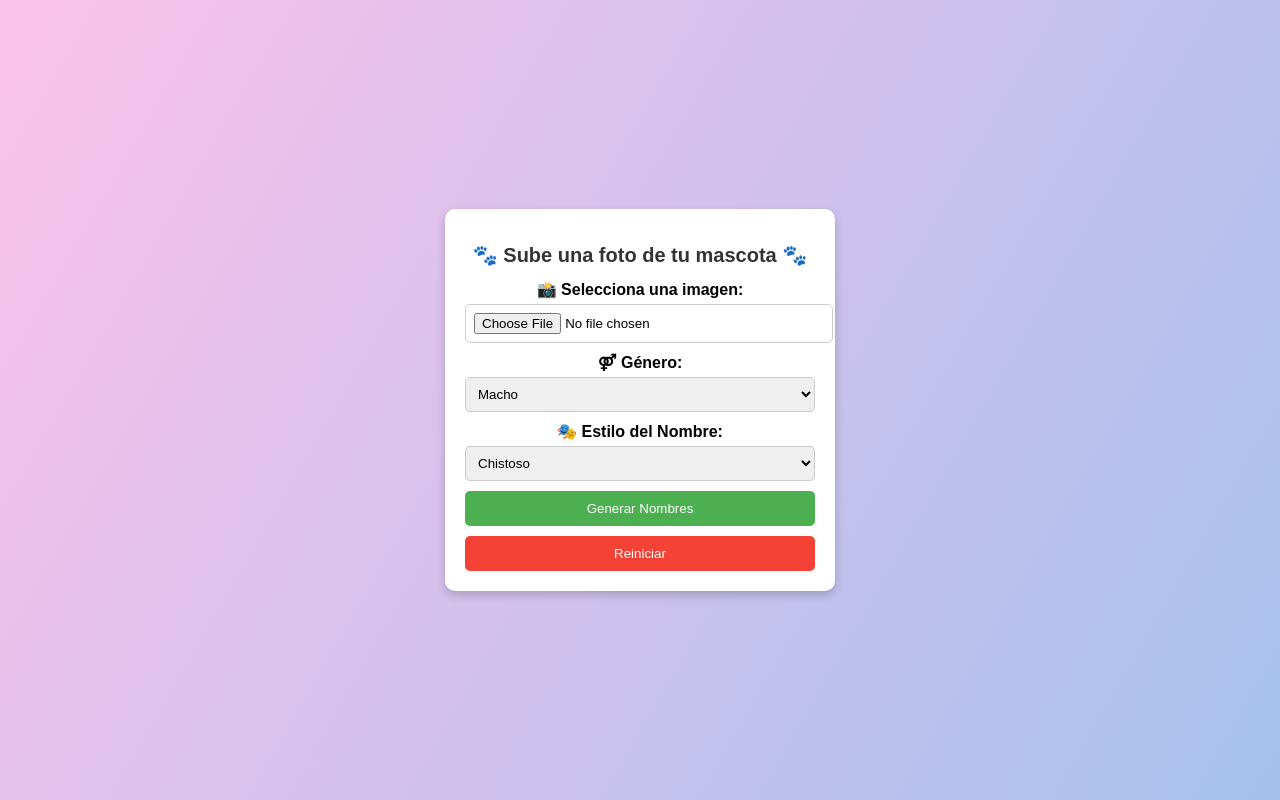
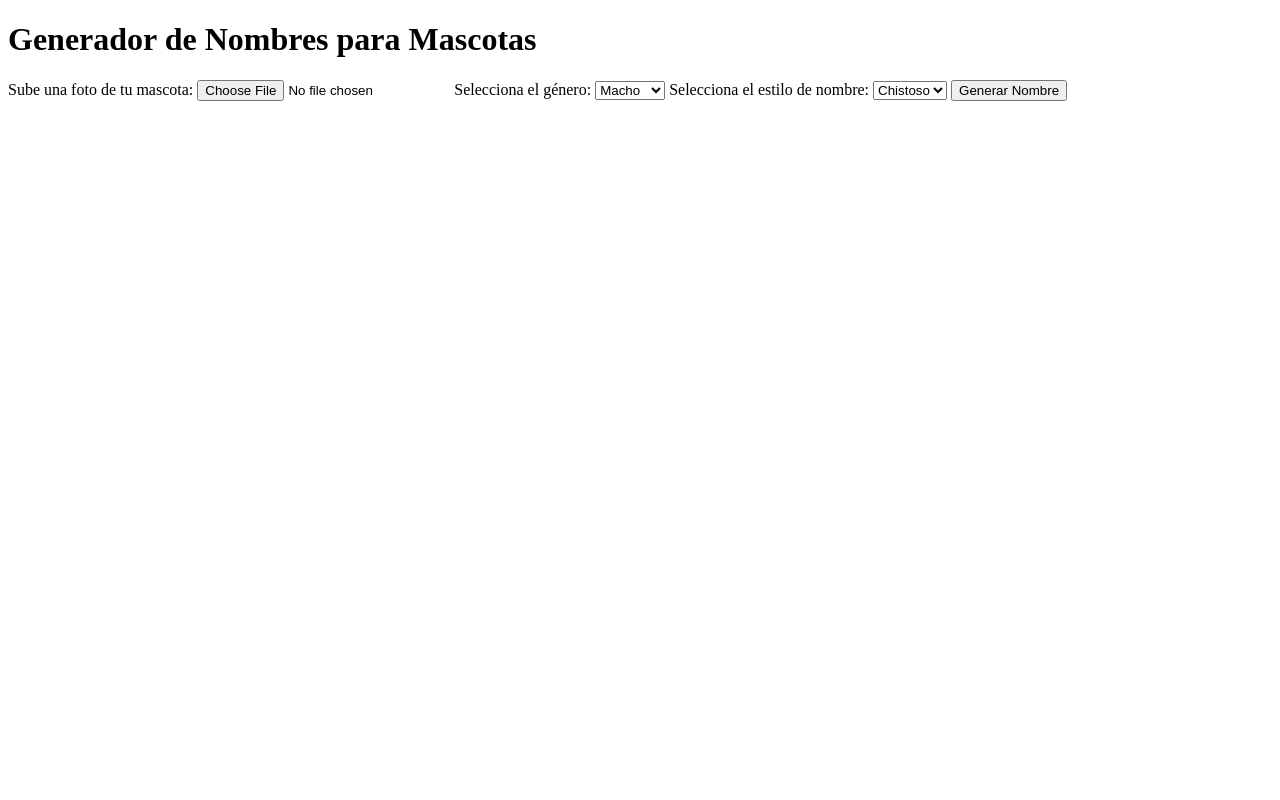
Before and after one commit to xiomara-123/generador-nombres-mascotas, a Flask app: page / in a window 1280 px wide. Run offline with Flask 3, Linux system fonts and the light colour scheme.

Commit message:
Actualizando código con mejoras

```diff
--- a/app.py
+++ b/app.py
@@ -59,4 +59,4 @@ def index():
 
 
 if __name__ == "__main__":
-    app.run(debug=True)
+    app.run(host="0.0.0.0", port=5000)  # Para que Render pueda ejecutarlo correctamente
--- a/templates/index.html
+++ b/templates/index.html
@@ -4,65 +4,42 @@
     <meta charset="UTF-8">
     <meta name="viewport" content="width=device-width, initial-scale=1.0">
     <title>Generador de Nombres para Mascotas</title>
-    <link rel="stylesheet" type="text/css" href="{{ url_for('static', filename='styles.css') }}">
 </head>
 <body>
-    <div class="container">
-        <h1>🐾 Sube una foto de tu mascota 🐾</h1>
+    <h1>Generador de Nombres para Mascotas</h1>
 
-        {% if error %}
-            <p class="error">{{ error }}</p>
-        {% endif %}
+    <form method="POST" enctype="multipart/form-data">
+        <label for="file">Sube una foto de tu mascota:</label>
+        <input type="file" name="file" required>
 
-        <form id="uploadForm" action="/" method="POST" enctype="multipart/form-data">
-            <label for="file">📸 Selecciona una imagen:</label>
-            <input type="file" name="file" id="fileInput" accept="image/*" required>
-
-            <label for="gender">⚤ Género:</label>
-            <select name="gender" required>
+        <label for="gender">Selecciona el género:</label>
+        <select name="gender">
             <option value="macho">Macho</option>
             <option value="hembra">Hembra</option>
         </select>
 
-            <label for="style">🎭 Estilo del Nombre:</label>
-            <select name="style" required>
+        <label for="style">Selecciona el estilo de nombre:</label>
+        <select name="style">
             <option value="chistoso">Chistoso</option>
             <option value="tierno">Tierno</option>
             <option value="rudo">Rudo</option>
         </select>
 
-            <button type="submit" class="btn">Generar Nombres</button>
-            <button type="button" id="resetButton" class="btn reset-btn">Reiniciar</button>
+        <button type="submit">Generar Nombre</button>
     </form>
 
     {% if image_url %}
-            <div class="image-container">
-                <h3>📷 Imagen subida:</h3>
-                <img src="{{ image_url }}" id="uploadedImage" alt="Imagen de la mascota" class="uploaded-image">
-            </div>
+        <h2>Imagen subida:</h2>
+        <img src="{{ image_url }}" alt="Imagen de la mascota" width="300">
     {% endif %}
 
     {% if nombres_generados %}
-            <h3>📛 Nombres sugeridos:</h3>
-            <ul class="nombres-generados" id="nameList">
+        <h2>Nombres sugeridos:</h2>
+        <ul>
             {% for nombre in nombres_generados %}
                 <li>{{ nombre }}</li>
             {% endfor %}
         </ul>
     {% endif %}
-    </div>
-
-    <script>
-        document.getElementById("resetButton").addEventListener("click", function() {
-            document.getElementById("uploadForm").reset(); // Reinicia el formulario
-            document.getElementById("fileInput").value = ""; // Borra la imagen seleccionada
-            if (document.getElementById("uploadedImage")) {
-                document.getElementById("uploadedImage").remove(); // Elimina la imagen mostrada
-            }
-            if (document.getElementById("nameList")) {
-                document.getElementById("nameList").innerHTML = ""; // Borra la lista de nombres generados
-            }
-        });
-    </script>
 </body>
 </html>
```
Lines whose indentation alone changed are shown as unchanged.
